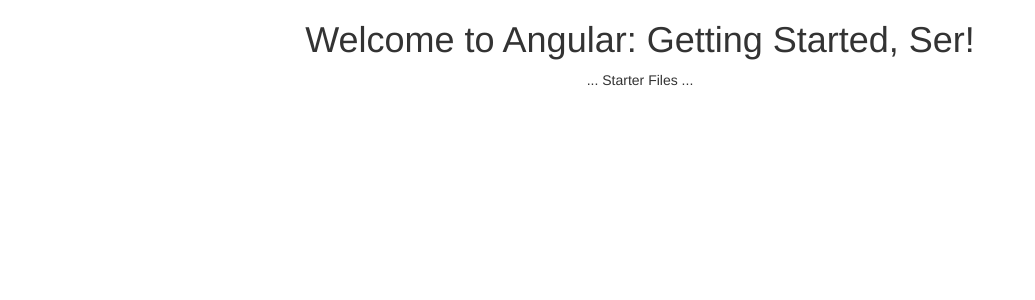
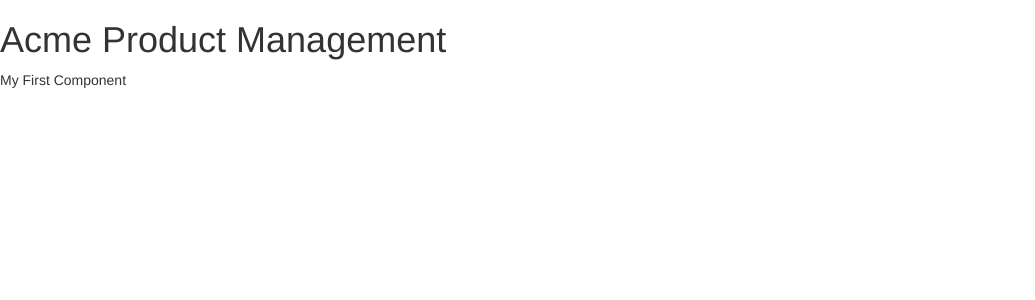
Before and after one commit to Serwach/APM, an Angular app: page / in a window 1280 px wide. Shown: the top 300 px of the page, without its empty margins (0-1035 px from the left). Built offline with nearby package versions, Linux system fonts and the light colour scheme.

Commit message:
Introduction to Components

```diff
--- a/src/app/app.component.html
+++ b/src/app/app.component.html
@@ -1,7 +1,7 @@
 <!--The whole content below can be removed with the new code.-->
 <div style="text-align:center">
-  <h1>
-    Welcome to {{title}}, Ser!
-  </h1>
-  ... Starter Files ...
+	<h1>{{ pageTitle }}</h1>
+	<div>
+		My first component
+	</div>
 </div>
--- a/src/app/app.component.ts
+++ b/src/app/app.component.ts
@@ -1,10 +1,10 @@
 import { Component } from '@angular/core';
 
 @Component({
-  selector: 'pm-root',
-  templateUrl: './app.component.html',
-  styleUrls: ['./app.component.css']
+	selector: 'pm-root',
+	template: '<div><h1>{{ pageTitle }}</h1><div>My First Component</div></div>'
+
 })
 export class AppComponent {
-  title = 'Angular: Getting Started';
+	pageTitle: string = 'Acme Product Management';
 }
```
